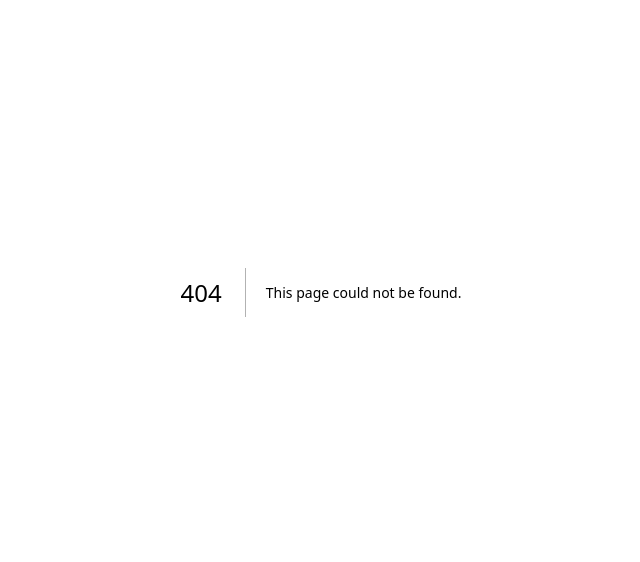
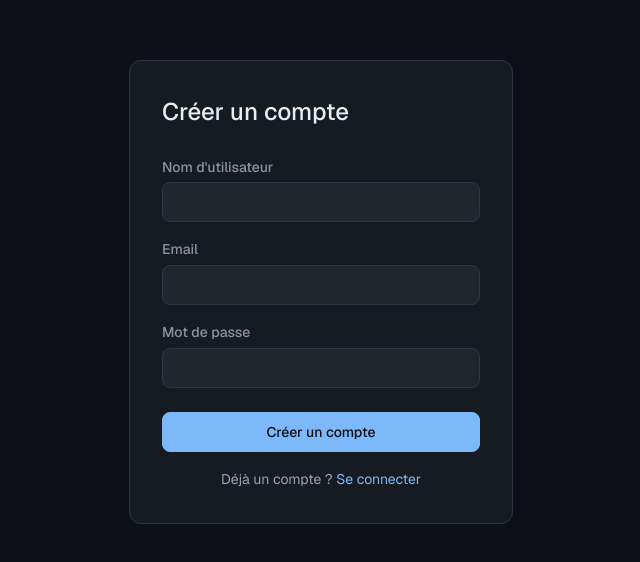
Before and after one commit to 4lissa/vigil-control-room, a Next.js app in the folder client_web/: page /register in a window 1280 px wide. Before the commit this address had no page. Shown: the part 108-670 px from the top of the page, without its empty margins (319-959 px from the left). Built offline with nearby package versions, Linux system fonts and the light colour scheme; no server answers.

Commit message:
feat: wire auth pages and providers

```diff
--- /dev/null
+++ b/client_web/src/app/(auth)/login/page.tsx
@@ -0,0 +1,23 @@
+import { LoginForm } from "@/features/auth/components/LoginForm";
+
+export default function LoginPage() {
+  return (
+    <main className="min-h-screen flex items-center justify-center bg-[var(--color-bg-primary)]">
+      <div className="w-full max-w-md p-8 rounded-lg border border-[var(--color-border)] bg-[var(--color-bg-secondary)]">
+        <h1 className="text-title font-medium text-[var(--color-text-primary)] mb-6">
+          Se connecter
+        </h1>
+        <LoginForm />
+        <p className="mt-4 text-body text-[var(--color-text-muted)] text-center">
+          Pas encore de compte ?{" "}
+          <a
+            href="/register"
+            className="text-[var(--color-accent)] hover:underline"
+          >
+            Créer un compte
+          </a>
+        </p>
+      </div>
+    </main>
+  );
+}
--- /dev/null
+++ b/client_web/src/app/(auth)/register/page.tsx
@@ -0,0 +1,23 @@
+import { RegisterForm } from "@/features/auth/components/RegisterForm";
+
+export default function RegisterPage() {
+  return (
+    <main className="min-h-screen flex items-center justify-center bg-[var(--color-bg-primary)]">
+      <div className="w-full max-w-sm p-8 rounded-lg border border-[var(--color-border)] bg-[var(--color-bg-secondary)]">
+        <h1 className="text-title font-medium text-[var(--color-text-primary)] mb-6">
+          Créer un compte
+        </h1>
+        <RegisterForm />
+        <p className="mt-4 text-body text-[var(--color-text-muted)] text-center">
+          Déjà un compte ?{" "}
+          <a
+            href="/login"
+            className="text-[var(--color-accent)] hover:underline"
+          >
+            Se connecter
+          </a>
+        </p>
+      </div>
+    </main>
+  );
+}
--- a/client_web/src/app/layout.tsx
+++ b/client_web/src/app/layout.tsx
@@ -1,6 +1,7 @@
 import type { Metadata } from "next";
 import { Geist, Geist_Mono } from "next/font/google";
 import "./globals.css";
+import { QueryProvider } from "@/shared/providers/QueryProvider";
 
 const geistSans = Geist({
   variable: "--font-geist-sans",
@@ -27,7 +28,9 @@ export default function RootLayout({
       lang="en"
       className={`${geistSans.variable} ${geistMono.variable} h-full antialiased`}
     >
-      <body className="min-h-full flex flex-col">{children}</body>
+      <body className="min-h-full flex flex-col">
+        <QueryProvider>{children}</QueryProvider>
+      </body>
     </html>
   );
 }
--- /dev/null
+++ b/client_web/src/features/auth/index.ts
@@ -0,0 +1,16 @@
+export { LoginForm } from "./components/LoginForm";
+export { RegisterForm } from "./components/RegisterForm";
+export {
+  useLogin,
+  useLogout,
+  useMe,
+  useRegister,
+  useUpdateProfile,
+} from "./hooks";
+export type {
+  LoginRequest,
+  RegisterRequest,
+  UpdateProfileRequest,
+  UserResponse,
+  LoginResponse,
+} from "./types";
--- /dev/null
+++ b/client_web/src/shared/providers/QueryProvider.tsx
@@ -0,0 +1,10 @@
+"use client";
+
+import { QueryClientProvider } from "@tanstack/react-query";
+import { queryClient } from "@/shared/lib/query-client";
+
+export const QueryProvider = ({ children }: { children: React.ReactNode }) => {
+  return (
+    <QueryClientProvider client={queryClient}>{children}</QueryClientProvider>
+  );
+};
```
